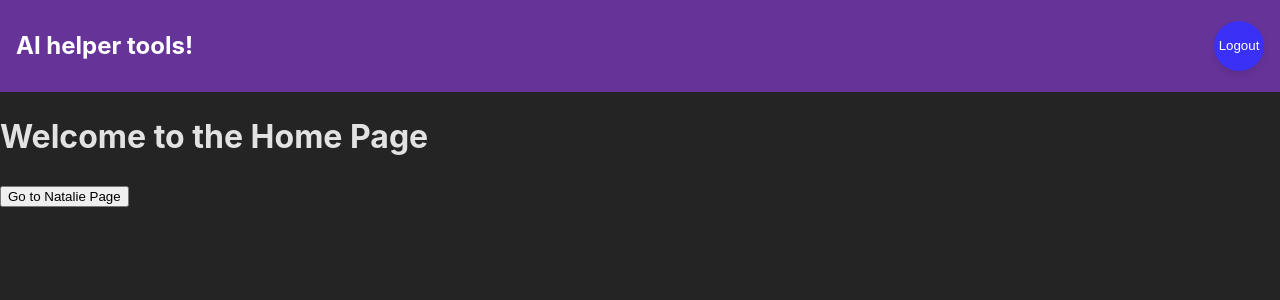
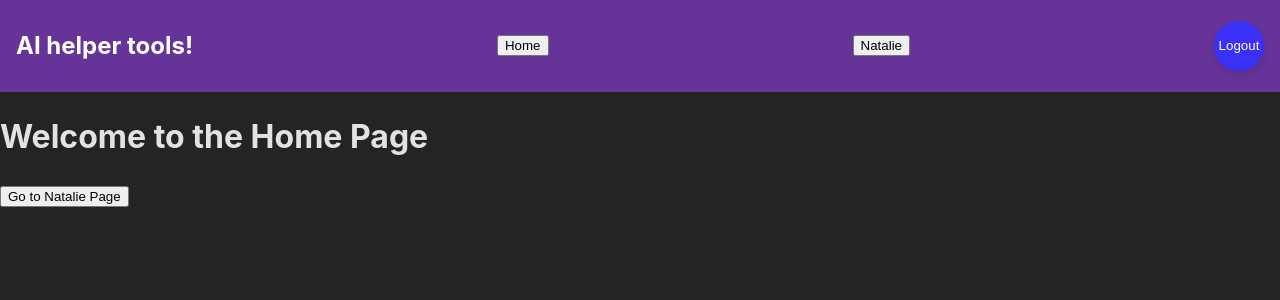
Before and after one commit to GarrettW7/finalProj2610, a React app in the folder client/: page / in a window 1280 px wide. Shown: the top 300 px of the page. Built offline with nearby package versions, Linux system fonts and the light colour scheme; the HTML template or start-up script is replaced by a standard one.

Commit message:
Working bar up on the top

```diff
--- a/client/src/Layout.jsx
+++ b/client/src/Layout.jsx
@@ -1,4 +1,6 @@
 import { Outlet } from 'react-router'
+import { useNavigate } from 'react-router';
+
 
 function App() {
 
@@ -14,11 +16,18 @@ function App() {
       // handle logout failed!
     }
   }
+  const navigate = useNavigate();
+
+  const goToNataliePage = () => {
+    navigate('/natalie'); // Navigate to Natalie page
+  };
 
   return (
     <>
       <nav className="navbar">
         <h1 className = 'headerLayout'>AI helper tools!</h1>
+        <button className='home' onClick={() => (window.location = "/")}>Home</button>
+        <button className='natalie' onClick={goToNataliePage}>Natalie</button>
         <button className = 'logout' onClick={logout}>Logout</button>
       </nav>
       <main>
```
